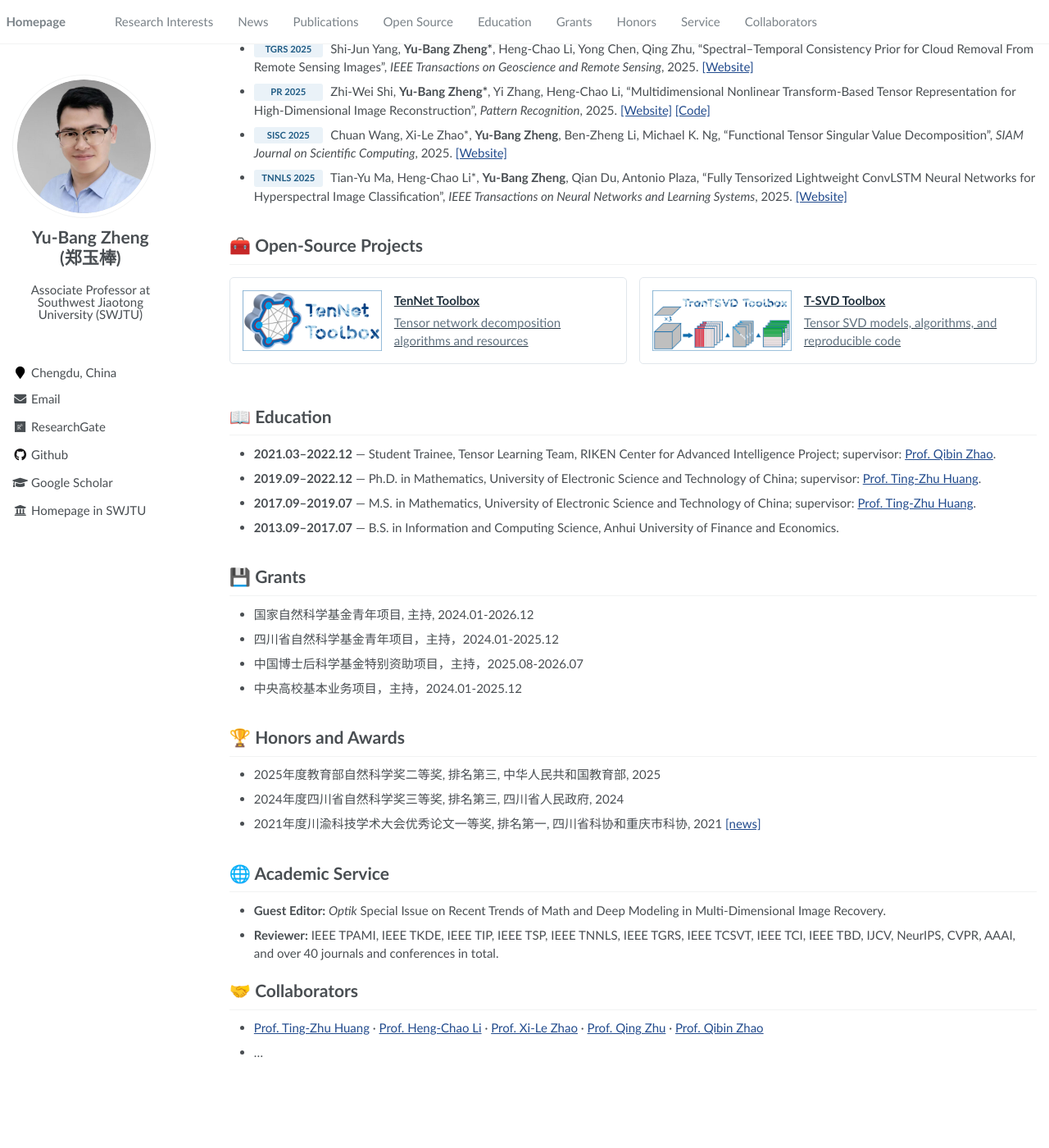
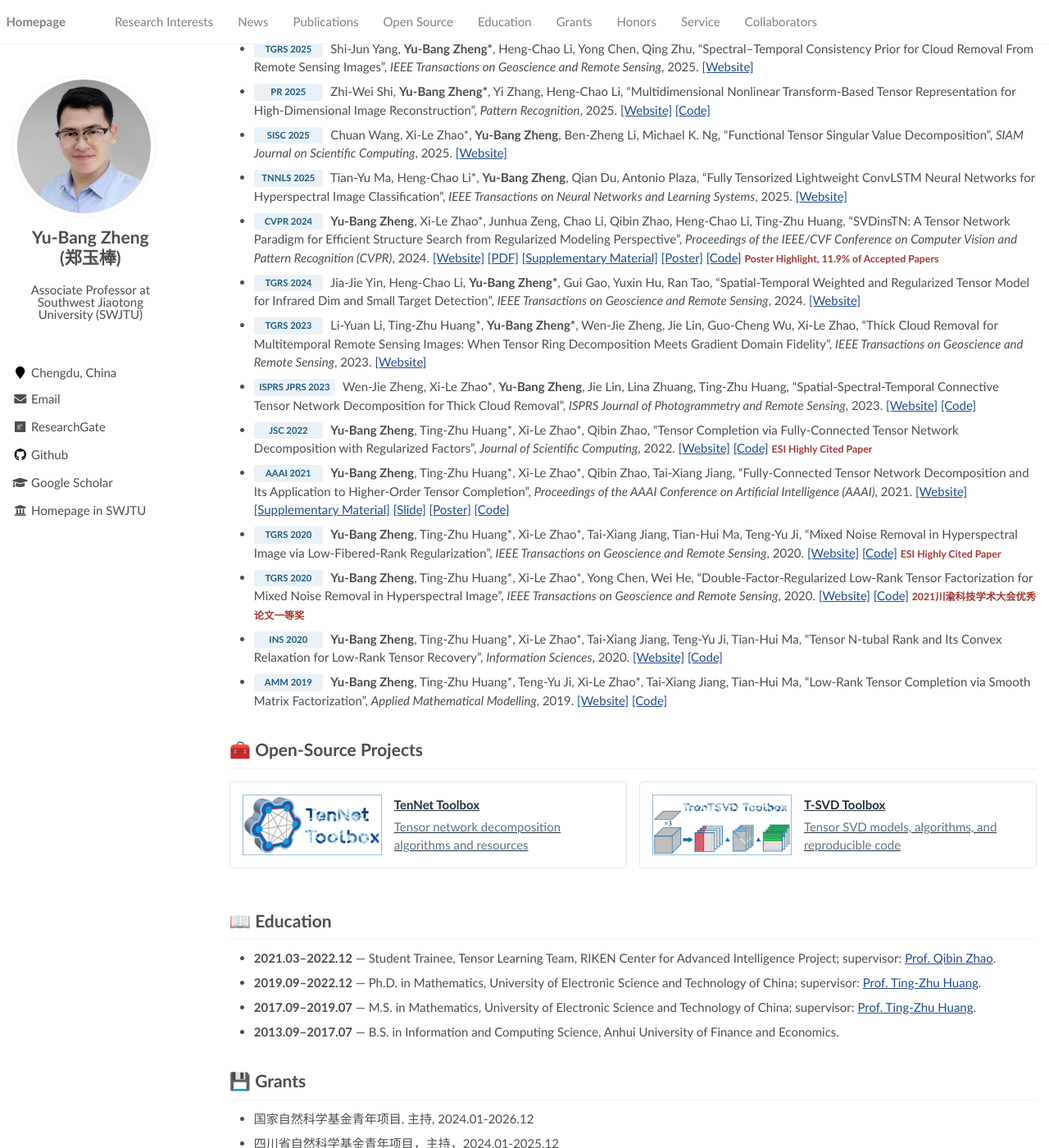
Before and after one commit to YuBangZheng/yubangzheng.github.io, a Jekyll site: the page built from pages/about.md, in a window 1280 px wide and 1400 px high, scrolled down 1090 px. Shown: the whole window at 82% size. Built offline with Jekyll 4.4.1, drawn with Linux system fonts in a browser that asks for light colours; before the commit the page ends 2400 px from its top, so only the background shows below that.

Commit message:
Update about.md

```diff
--- a/pages/about.md
+++ b/pages/about.md
@@ -82,8 +82,25 @@ I am an Associate Professor with the [School of Information Science and Technolo
 
 - <span class="pub-venue">TNNLS 2025</span> Tian-Yu Ma, Heng-Chao Li\*, **Yu-Bang Zheng**, Qian Du, Antonio Plaza, “Fully Tensorized Lightweight ConvLSTM Neural Networks for Hyperspectral Image Classification”, _IEEE Transactions on Neural Networks and Learning Systems_, 2025. [[Website]](https://ieeexplore.ieee.org/document/10798991)
 
+- <span class="pub-venue">CVPR 2024</span> **Yu-Bang Zheng**, Xi-Le Zhao\*, Junhua Zeng, Chao Li, Qibin Zhao, Heng-Chao Li, Ting-Zhu Huang, “SVDinsTN: A Tensor Network Paradigm for Efficient Structure Search from Regularized Modeling Perspective”, _Proceedings of the IEEE/CVF Conference on Computer Vision and Pattern Recognition (CVPR)_, 2024. [[Website]](https://ieeexplore.ieee.org/abstract/document/10655696) [[PDF]](https://openaccess.thecvf.com/content/CVPR2024/papers/Zheng_SVDinsTN_A_Tensor_Network_Paradigm_for_Efficient_Structure_Search_from_CVPR_2024_paper.pdf) [[Supplementary Material]](https://yubangzheng.github.io/papers/Supplementary_Material_SVDinsTN.pdf) [[Poster]](https://yubangzheng.github.io/papers/Poster_SVDinsTN.pdf) [[Code]](https://yubangzheng.github.io/codes/code_SVDinsTN.zip) <span class="publication-note">Poster Highlight, 11.9% of Accepted Papers</span>
 
+- <span class="pub-venue">TGRS 2024</span> Jia-Jie Yin, Heng-Chao Li, **Yu-Bang Zheng\***, Gui Gao, Yuxin Hu, Ran Tao, “Spatial-Temporal Weighted and Regularized Tensor Model for Infrared Dim and Small Target Detection”, _IEEE Transactions on Geoscience and Remote Sensing_, 2024. [[Website]](https://ieeexplore.ieee.org/document/10583915/)
 
+- <span class="pub-venue">TGRS 2023</span> Li-Yuan Li, Ting-Zhu Huang\*, **Yu-Bang Zheng\***, Wen-Jie Zheng, Jie Lin, Guo-Cheng Wu, Xi-Le Zhao, “Thick Cloud Removal for Multitemporal Remote Sensing Images: When Tensor Ring Decomposition Meets Gradient Domain Fidelity”, _IEEE Transactions on Geoscience and Remote Sensing_, 2023. [[Website]](https://ieeexplore.ieee.org/document/10125571/)
+
+- <span class="pub-venue">ISPRS JPRS 2023</span> Wen-Jie Zheng, Xi-Le Zhao\*, **Yu-Bang Zheng**, Jie Lin, Lina Zhuang, Ting-Zhu Huang, “Spatial-Spectral-Temporal Connective Tensor Network Decomposition for Thick Cloud Removal”, _ISPRS Journal of Photogrammetry and Remote Sensing_, 2023. [[Website]](https://www.sciencedirect.com/science/article/abs/pii/S0924271623000953) [[Code]](https://github.com/zhaoxile/SSTC_CR)
+
+- <span class="pub-venue">JSC 2022</span> **Yu-Bang Zheng**, Ting-Zhu Huang\*, Xi-Le Zhao\*, Qibin Zhao, “Tensor Completion via Fully-Connected Tensor Network Decomposition with Regularized Factors”, _Journal of Scientific Computing_, 2022. [[Website]](https://link.springer.com/article/10.1007/s10915-022-01841-8#citeas) [[Code]](https://yubangzheng.github.io/codes/code_FCTNFR.zip) <span class="publication-note">ESI Highly Cited Paper</span>
+
+- <span class="pub-venue">AAAI 2021</span> **Yu-Bang Zheng**, Ting-Zhu Huang\*, Xi-Le Zhao\*, Qibin Zhao, Tai-Xiang Jiang, “Fully-Connected Tensor Network Decomposition and Its Application to Higher-Order Tensor Completion”, _Proceedings of the AAAI Conference on Artificial Intelligence (AAAI)_, 2021. [[Website]](https://ojs.aaai.org/index.php/AAAI/article/view/17321) [[Supplementary Material]](https://yubangzheng.github.io/papers/Supplementary_Material_FCTN_decomposition.pdf) [[Slide]](https://yubangzheng.github.io/papers/Slide_FCTN_decomposition.pdf) [[Poster]](https://yubangzheng.github.io/papers/Poster_FCTN_decomposition.pdf) [[Code]](https://yubangzheng.github.io/codes/code_FCTN_Decomposition.zip)
+
+- <span class="pub-venue">TGRS 2020</span> **Yu-Bang Zheng**, Ting-Zhu Huang\*, Xi-Le Zhao\*, Tai-Xiang Jiang, Tian-Hui Ma, Teng-Yu Ji, “Mixed Noise Removal in Hyperspectral Image via Low-Fibered-Rank Regularization”, _IEEE Transactions on Geoscience and Remote Sensing_, 2020. [[Website]](https://ieeexplore.ieee.org/document/8854307) [[Code]](https://yubangzheng.github.io/codes/code_TGRS_low-fibered-rank.zip) <span class="publication-note">ESI Highly Cited Paper</span>
+
+- <span class="pub-venue">TGRS 2020</span> **Yu-Bang Zheng**, Ting-Zhu Huang\*, Xi-Le Zhao\*, Yong Chen, Wei He, “Double-Factor-Regularized Low-Rank Tensor Factorization for Mixed Noise Removal in Hyperspectral Image”, _IEEE Transactions on Geoscience and Remote Sensing_, 2020. [[Website]](https://ieeexplore.ieee.org/document/9084248) [[Code]](https://yubangzheng.github.io/codes/code_LRTFDFR.zip) <span class="publication-note">2021川渝科技学术大会优秀论文一等奖</span>
+
+- <span class="pub-venue">INS 2020</span> **Yu-Bang Zheng**, Ting-Zhu Huang\*, Xi-Le Zhao\*, Tai-Xiang Jiang, Teng-Yu Ji, Tian-Hui Ma, “Tensor N-tubal Rank and Its Convex Relaxation for Low-Rank Tensor Recovery”, _Information Sciences_, 2020. [[Website]](https://www.sciencedirect.com/science/article/pii/S0020025520303923) [[Code]](https://yubangzheng.github.io/codes/code_WSTNN.zip)
+
+- <span class="pub-venue">AMM 2019</span> **Yu-Bang Zheng**, Ting-Zhu Huang\*, Teng-Yu Ji, Xi-Le Zhao\*, Tai-Xiang Jiang, Tian-Hui Ma, “Low-Rank Tensor Completion via Smooth Matrix Factorization”, _Applied Mathematical Modelling_, 2019. [[Website]](https://www.sciencedirect.com/science/article/pii/S0307904X19300782) [[Code]](https://yubangzheng.github.io/codes/code_SMF-LRTC.zip)
 
 
 {: .selected-publications }
```
